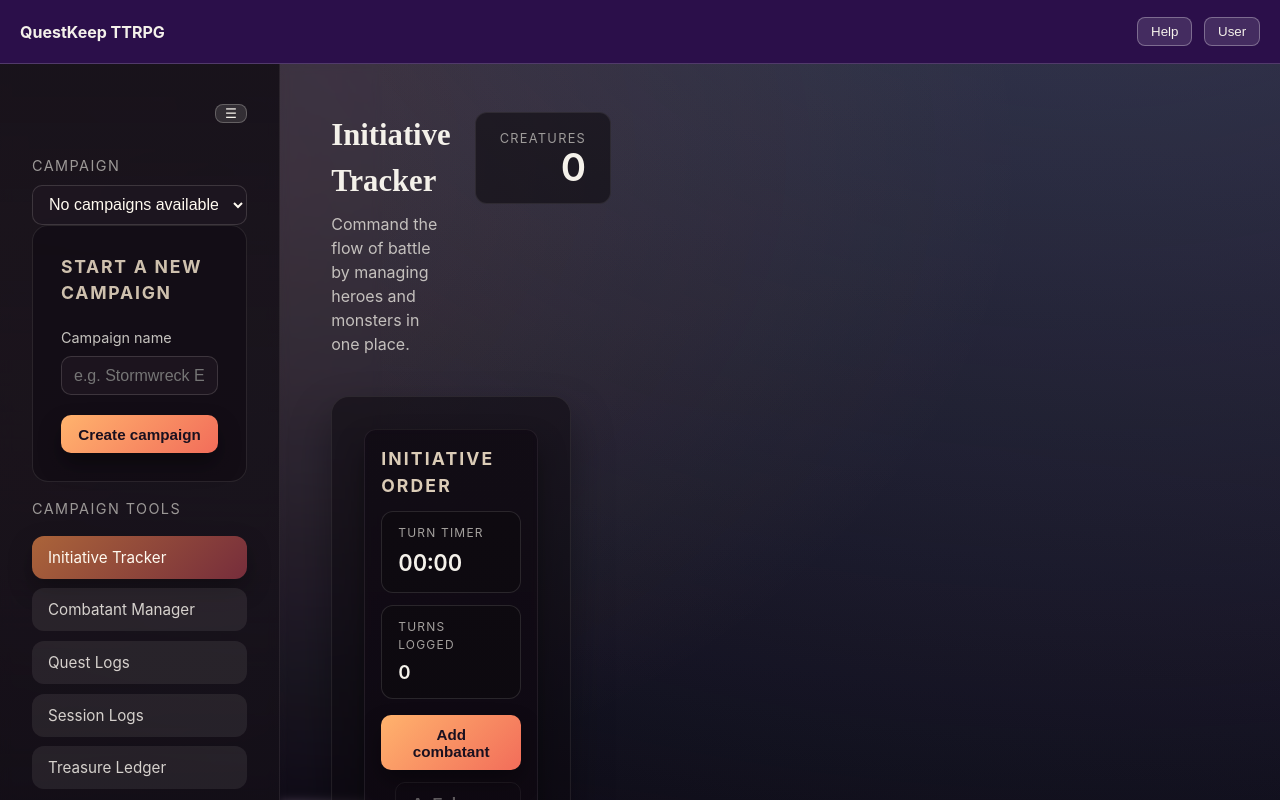
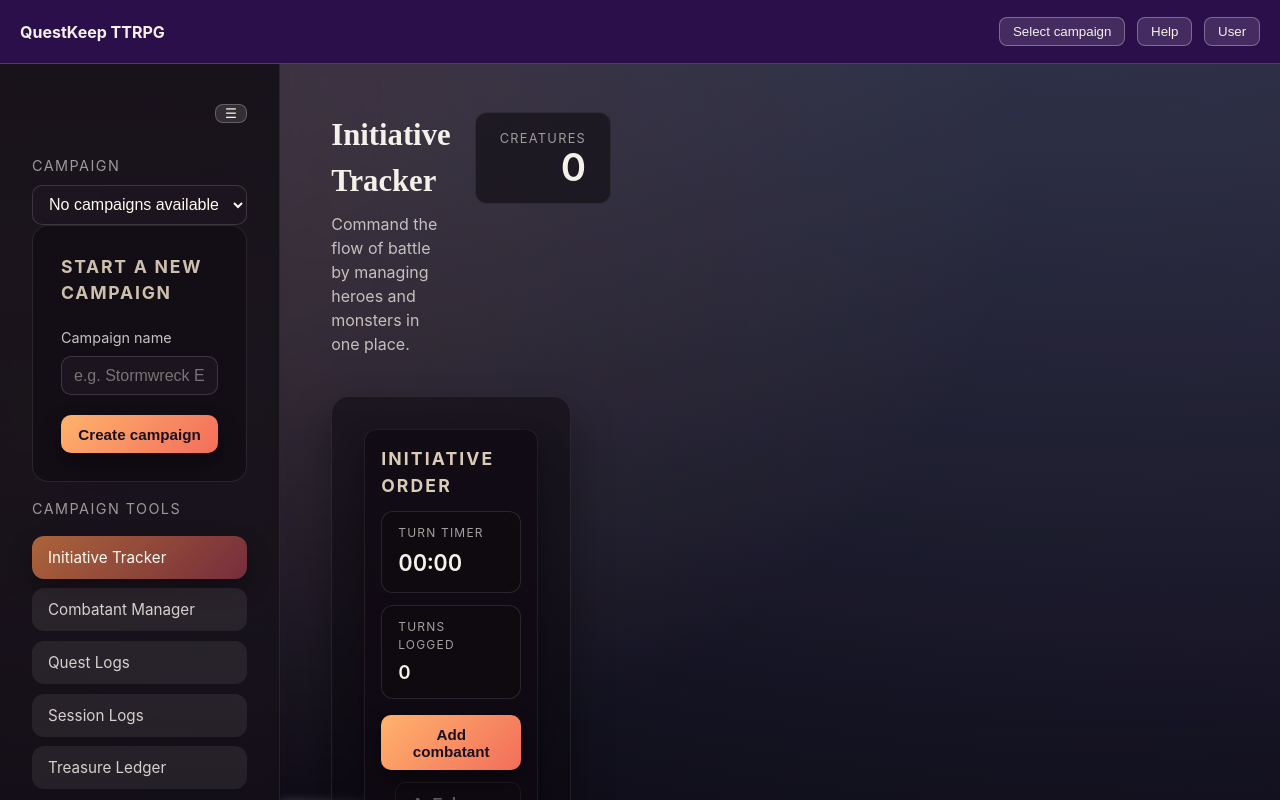
Before and after one commit to FireHeartA/DND, a React (Vite) app in the folder apps/dnd-initiative-tracker/: page / in a window 1280 px wide. Shown: the top 800 px of the page. Built offline with nearby package versions, Linux system fonts and the light colour scheme.

Commit message:
New button

```diff
--- a/apps/dnd-initiative-tracker/src/App.tsx
+++ b/apps/dnd-initiative-tracker/src/App.tsx
@@ -214,6 +214,8 @@ function App() {
       <header className="top-bar">
         <div className="top-bar__brand">QuestKeep TTRPG</div>
         <div className="top-bar__actions">
+          <button type="button" className="top-bar__button">Select campaign</button>
+
           <button type="button" className="top-bar__button">Help</button>
           <button type="button" className="top-bar__button">User</button>
         </div>
```
